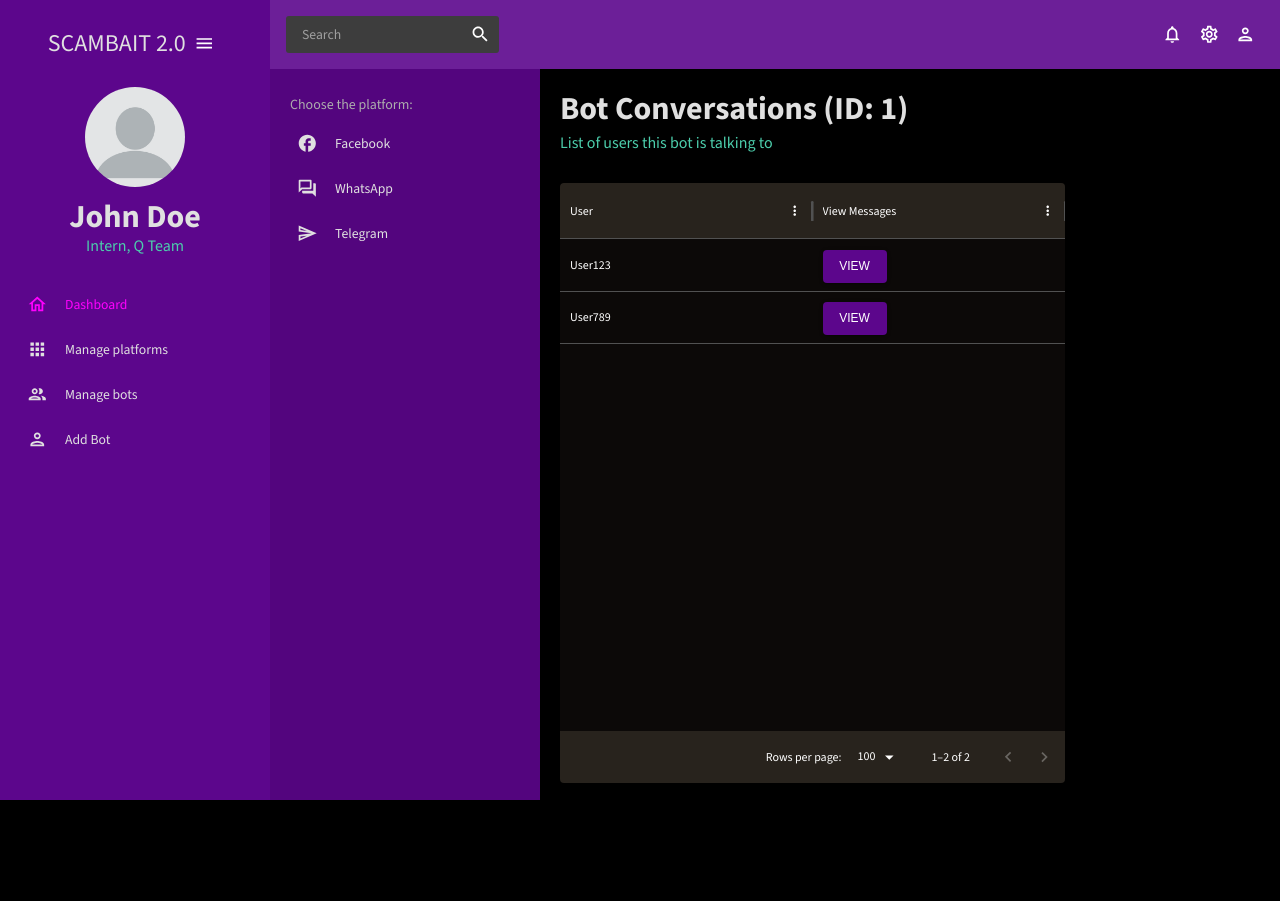
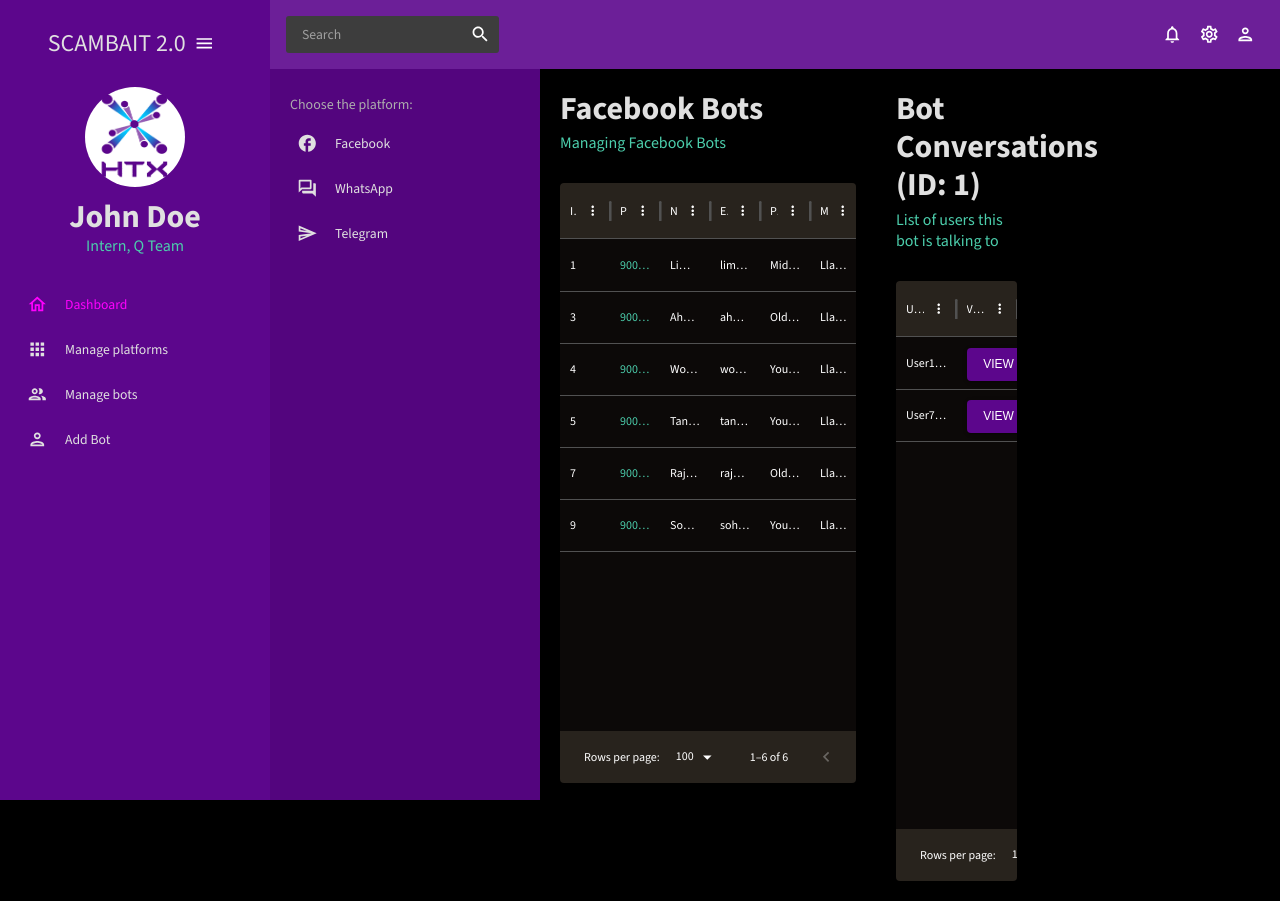
Before and after one commit to wjkb/Dashboard-v1, a React (Create React App) app: page /platforms/facebook/1 in a window 1280 px wide. Before the commit the page ends 800 px from the top, so only its background shows below. Built offline with nearby package versions, Linux system fonts and the light colour scheme.

Commit message:
Add facebook user conversation views

```diff
--- a/src/App.js
+++ b/src/App.js
@@ -1,22 +1,20 @@
 import { ColorModeContext, useMode } from "./theme";
 import { CssBaseline, ThemeProvider } from "@mui/material";
 import { Routes, Route } from "react-router-dom";
-import { useState } from "react";
 import Topbar from "./scenes/global/Topbar";
 import Sidebar from "./scenes/global/Sidebar";
 import Dashboard from "./scenes/dashboard";
 import PlatformSidebar from "./scenes/platforms";
 import FacebookBots from "./scenes/platformBots/FacebookBots";
-import WhatsappBotsSidebar from "./scenes/platformBots/WhatsappBots";
-import TelegramBotsSidebar from "./scenes/platformBots/TelegramBots";
+import WhatsappBots from "./scenes/platformBots/WhatsappBots";
+import TelegramBots from "./scenes/platformBots/TelegramBots";
 import ManageBots from "./scenes/manageBots";
 import Form from "./scenes/form";
-import FacebookBotConversations from "./scenes/platformBots/FacebookBotConversations.jsx";
+import FacebookBotConversations from "./scenes/platformBots/FacebookBotConversations";
 import FacebookUserMessages from "./scenes/platformBots/FacebookUserMessages";
 
 function App() {
   const [theme, colorMode] = useMode();
-  const [selectedPlatform, setSelectedPlatform] = useState(null);
 
   return (
     <ColorModeContext.Provider value={colorMode}>
@@ -29,17 +27,13 @@
             <Routes>
               <Route path="/" element={<Dashboard />} />
               <Route path="/platforms" element={<PlatformSidebar />}>
-                <Route path="facebook" element={<FacebookBots />} />
-                <Route
-                  path="facebook/:botId"
-                  element={<FacebookBotConversations />}
-                />
-                <Route
-                  path="facebook/:botId/:userId"
-                  element={<FacebookUserMessages />}
-                />
-                <Route path="whatsapp" element={<WhatsappBotsSidebar />} />
-                <Route path="telegram" element={<TelegramBotsSidebar />} />
+                <Route path="facebook" element={<FacebookBots />}>
+                  <Route path=":botId" element={<FacebookBotConversations />}>
+                    <Route path=":userId" element={<FacebookUserMessages />} />
+                  </Route>
+                </Route>
+                <Route path="whatsapp" element={<WhatsappBots />} />
+                <Route path="telegram" element={<TelegramBots />} />
               </Route>
               <Route path="/managebots" element={<ManageBots />} />
               <Route path="/addbot" element={<Form />} />
--- a/src/scenes/global/Sidebar.jsx
+++ b/src/scenes/global/Sidebar.jsx
@@ -2,7 +2,7 @@
 import { ProSidebar, Menu, MenuItem } from "react-pro-sidebar";
 import "react-pro-sidebar/dist/css/styles.css";
 import { Box, IconButton, Typography, useTheme } from "@mui/material";
-import { Link } from "react-router-dom";
+import { Link, useLocation } from "react-router-dom";
 import { tokens } from "../../theme";
 import HomeOutlinedIcon from "@mui/icons-material/HomeOutlined";
 import AppsOutlinedIcon from "@mui/icons-material/AppsOutlined";
@@ -33,6 +33,12 @@
   const colors = tokens;
   const [isCollapsed, setIsCollapsed] = useState(false);
   const [selected, setSelected] = useState("Dashboard");
+  const location = useLocation();
+
+  const resolveImagePath = () => {
+    const currentPath = location.pathname;
+    return `${process.env.PUBLIC_URL}/assets/user.png`;
+  };
 
   return (
     <Box
@@ -89,7 +95,7 @@
                   alt="profile=user"
                   width="100px"
                   height="100px"
-                  src={"../../assets/user.png"}
+                  src={resolveImagePath()}
                   style={{ cursor: "pointer", borderRadius: "50%" }}
                 />
               </Box>
--- a/src/scenes/platformBots/FacebookBotConversations.jsx
+++ b/src/scenes/platformBots/FacebookBotConversations.jsx
@@ -1,7 +1,7 @@
 import { Box, useTheme, Button } from "@mui/material";
 import { tokens } from "../../theme";
 import { DataGrid } from "@mui/x-data-grid";
-import { useParams, useNavigate } from "react-router-dom";
+import { useParams, useNavigate, Outlet } from "react-router-dom";
 import { facebookConversations } from "../../data/mockData";
 import Header from "../../components/Header";
 
@@ -47,7 +47,8 @@
     : [];
 
   return (
-    <Box margin="20px" width="50%">
+    <Box display="flex">
+      <Box margin="20px" width="30%">
         <Header
           title={`Bot Conversations (ID: ${botId})`}
           subtitle="List of users this bot is talking to"
@@ -83,6 +84,10 @@
           <DataGrid rows={rows} columns={columns} />
         </Box>
       </Box>
+      <Box flex={1} height="100%">
+        <Outlet />
+      </Box>
+    </Box>
   );
 };
 
--- a/src/scenes/platformBots/FacebookBots.jsx
+++ b/src/scenes/platformBots/FacebookBots.jsx
@@ -4,7 +4,7 @@
 import { mockDataAllBots } from "../../data/mockData";
 import Header from "../../components/Header";
 import QuestionAnswerIcon from "@mui/icons-material/QuestionAnswer";
-import { useNavigate } from "react-router-dom";
+import { useNavigate, Outlet } from "react-router-dom";
 
 const FacebookBots = () => {
   const theme = useTheme();
@@ -63,7 +63,8 @@
   );
 
   return (
-    <Box margin="20px" width="50%">
+    <Box display="flex">
+      <Box margin="20px" width="40%">
         <Header title="Facebook Bots" subtitle="Managing Facebook Bots" />
         <Box
           height="75vh"
@@ -96,6 +97,10 @@
           <DataGrid rows={filteredData} columns={columns} />
         </Box>
       </Box>
+      <Box flex={1} height="100%">
+        <Outlet />
+      </Box>
+    </Box>
   );
 };
 
--- a/src/scenes/platformBots/FacebookUserMessages.jsx
+++ b/src/scenes/platformBots/FacebookUserMessages.jsx
@@ -17,7 +17,7 @@
   );
 
   return (
-    <Box margin="20px" width="50%">
+    <Box margin="20px" width="80%">
       <Header
         title={`Messages with ${userId}`}
         subtitle="Conversation details"
--- a/src/scenes/platforms/index.jsx
+++ b/src/scenes/platforms/index.jsx
@@ -88,7 +88,9 @@
           </Menu>
         </ProSidebar>
       </Box>
-      <Outlet />
+      <Box flex={1} height="100%">
+        <Outlet />
+      </Box>
     </Box>
   );
 };
```
Also changed, not shown: public/assets/user.png. Lines whose indentation alone changed are shown as unchanged.
